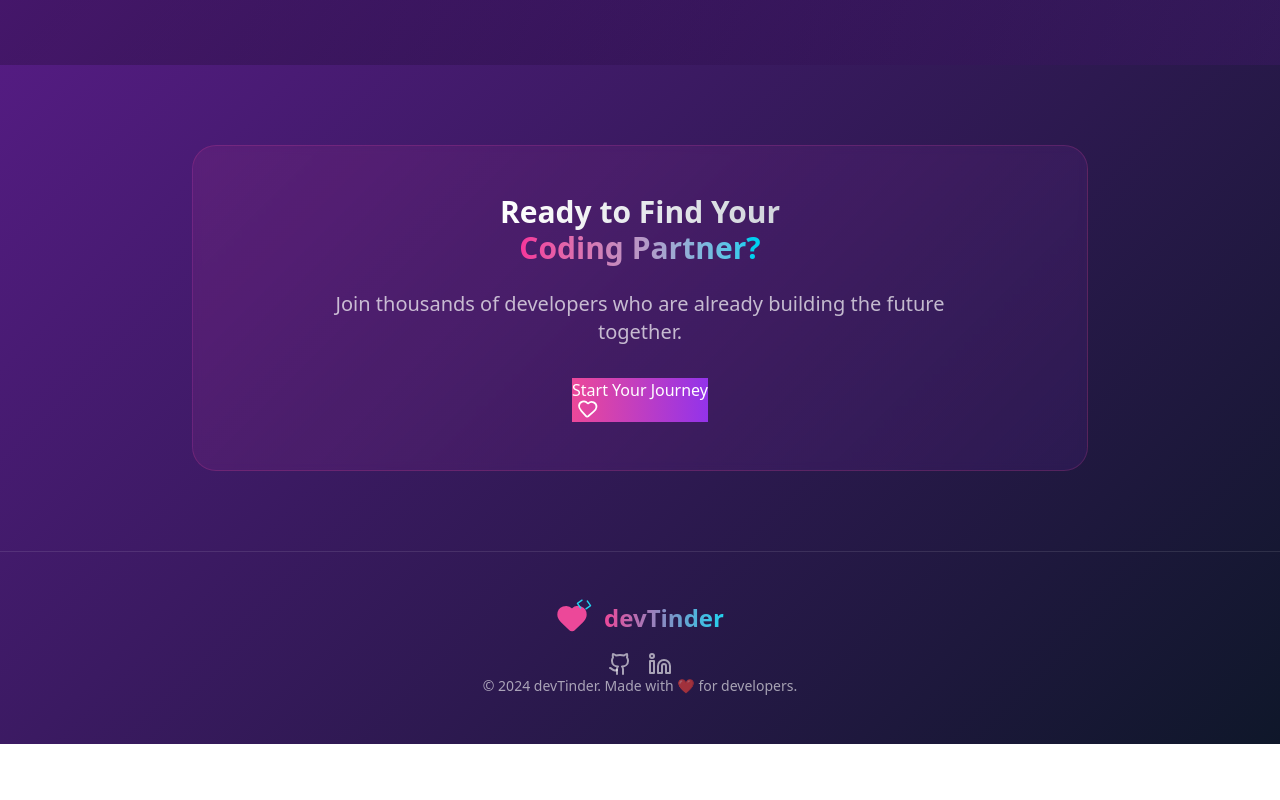
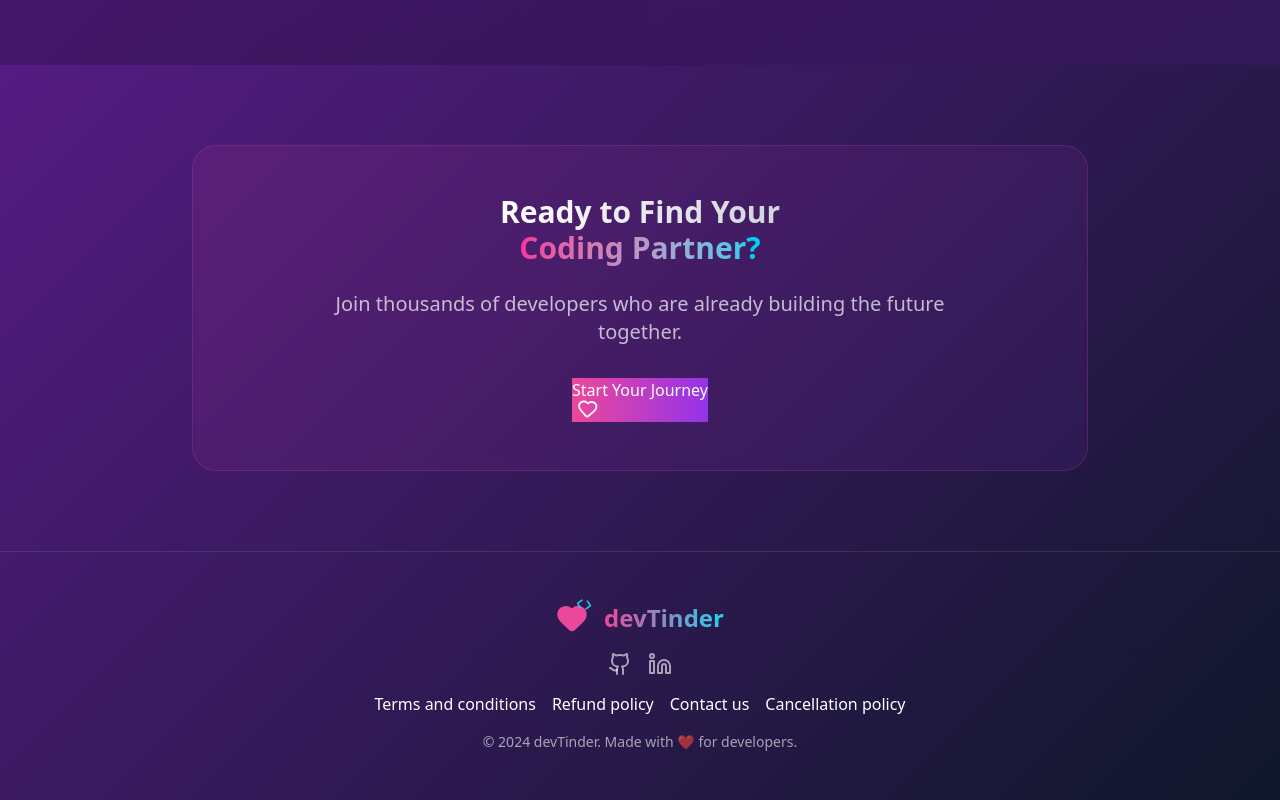
Before and after one commit to varun1605/Dev-Tinder-Web, a React (Vite) app: page / in a window 1280 px wide. Shown: the part 2140-2940 px from the top of the page. Before the commit the page ends 2884 px from the top, so only its background shows below. Built offline with nearby package versions, Linux system fonts and the light colour scheme.

Commit message:
Added policies at the bottom

```diff
--- a/src/Components/DevTinderLanding.jsx
+++ b/src/Components/DevTinderLanding.jsx
@@ -978,34 +978,14 @@ const DevTinderLanding = () => {
                   </motion.div>
                 ))}
               </div>
-
-              {/* <motion.div
-                className="flex space-x-6 mb-4 md:mb-0"
-                variants={staggerContainer}
-                initial="initial"
-                whileInView="animate"
-                viewport={{ once: true }}
-              >
-                {[Github, Twitter, Linkedin].map((Icon, index) => (
-                  <motion.div
-                    key={index}
-                    variants={staggerItem}
-                    whileHover={{
-                      scale: 1.2,
-                      y: -5,
-                      color: "#ec4899",
-                    }}
-                    whileTap={{ scale: 0.9 }}
-                  >
-                    <a
-                      href="#"
-                      className="text-white/60 hover:text-white transition-colors"
-                    >
-                      <Icon style={{ width: "24px", height: "24px" }} />
-                    </a>
-                  </motion.div>
-                ))}
-              </motion.div> */}
+              <div className="flex p-4 ">
+                <ul className="flex space-x-4">
+                  <li>Terms and conditions </li>
+                  <li>Refund policy</li>
+                  <li>Contact us</li>
+                  <li>Cancellation policy</li>
+                </ul>
+              </div>
 
               <motion.p
                 className="text-white/60 text-sm"
```
